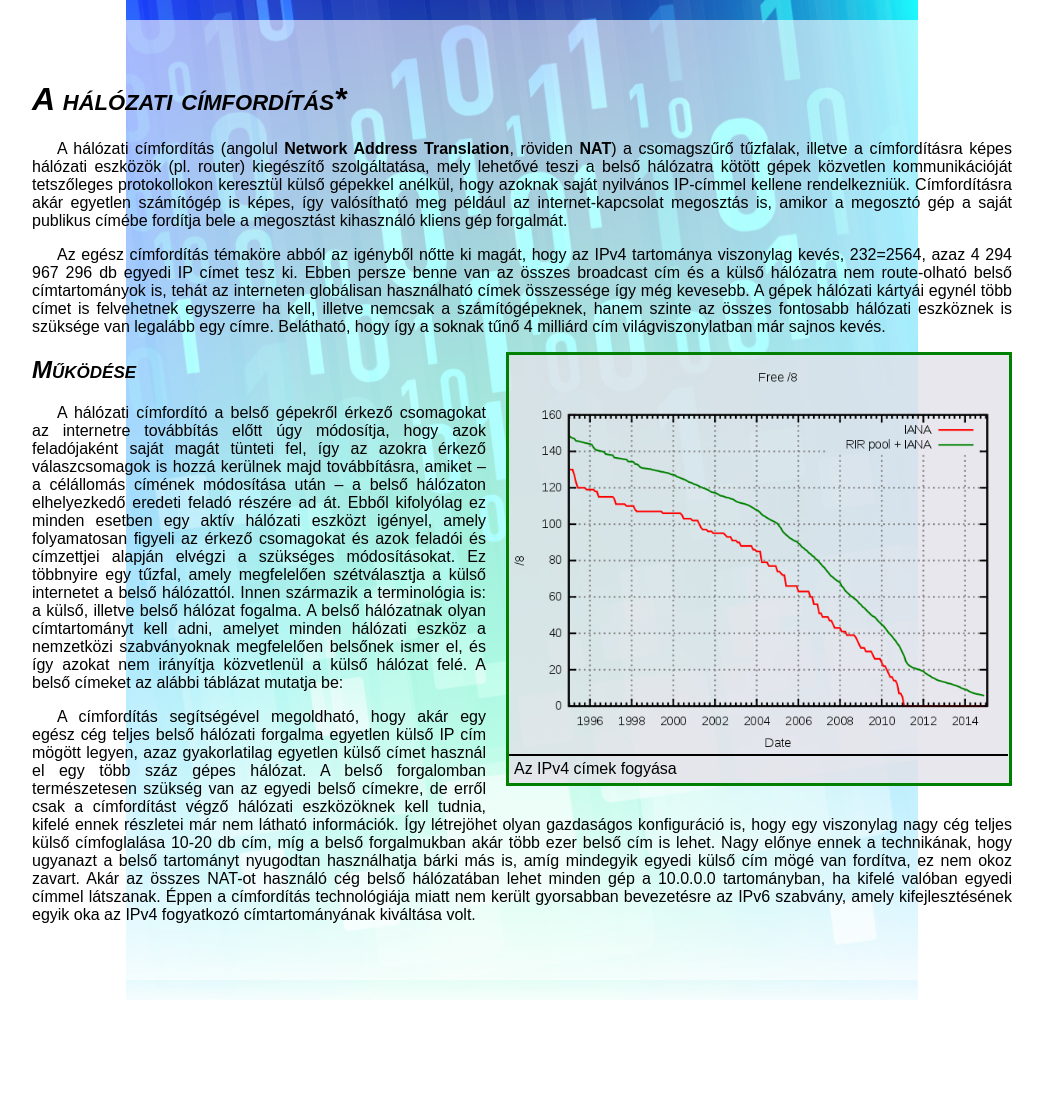
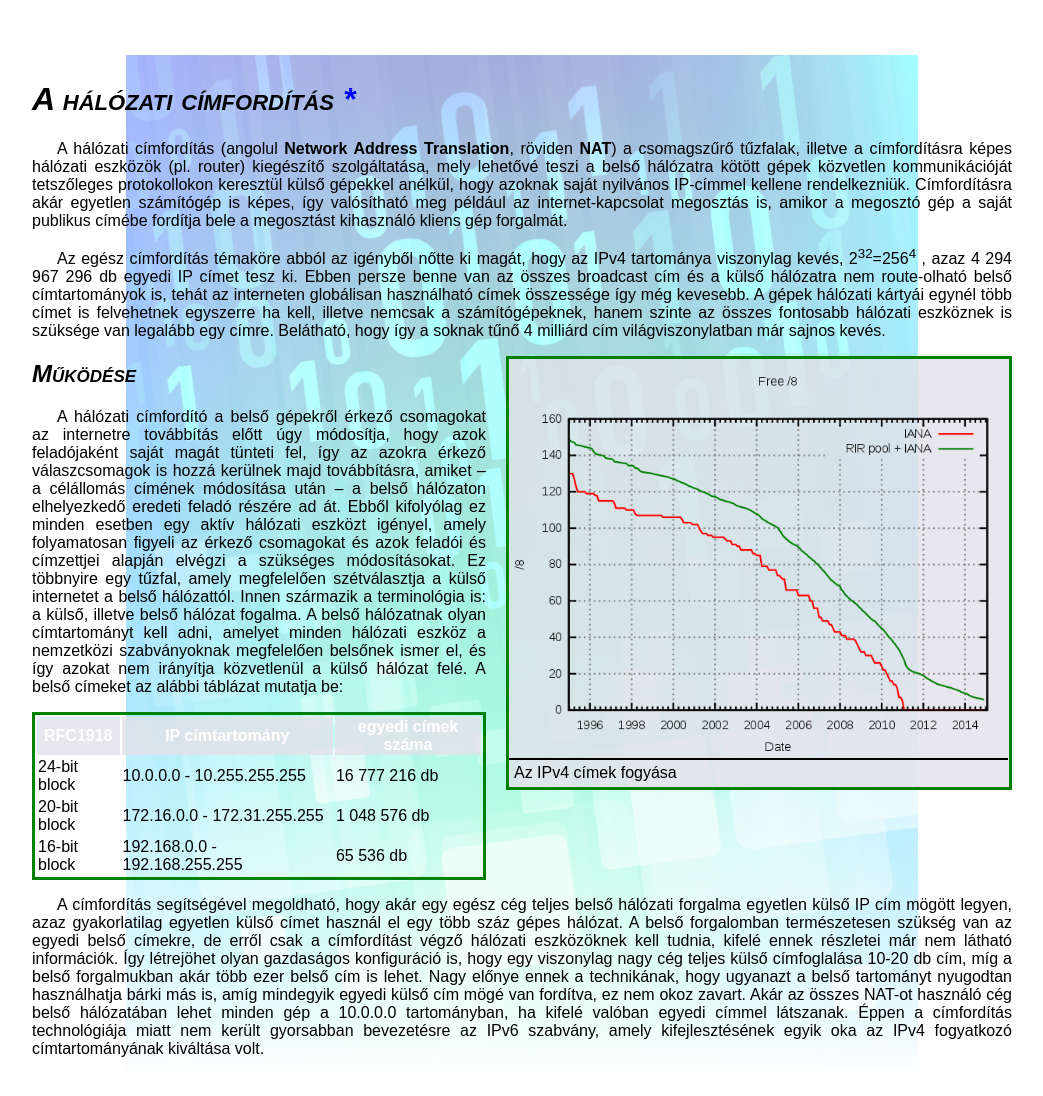
Before and after one commit to TheBossGoon/halozati_cimforditas, a plain HTML site: page index.html in a window 1280 px wide. Shown: the whole page, without its empty margins (118-1161 px from the left). Before the commit the page ends 1000 px from the top, so only its background shows below. Drawn offline with Linux system fonts and the light colour scheme.

Commit message:
9-11.feladat

```diff
--- a/index.html
+++ b/index.html
@@ -9,15 +9,42 @@
 
 <body>
   <div id="content">
-    <h1>A hálózati címfordítás*
+    <h1>A hálózati címfordítás <a href="https://hu.wikipedia.org/wiki/Hálózati_címfordítás" target="_blank">*</a>
     </h1>
     <p>A hálózati címfordítás (angolul <b>Network Address Translation</b>, röviden <b>NAT</b>) a csomagszűrő tűzfalak, illetve a címfordításra képes hálózati eszközök (pl. router) kiegészítő szolgáltatása, mely lehetővé teszi a belső hálózatra kötött gépek közvetlen kommunikációját tetszőleges protokollokon keresztül külső gépekkel anélkül, hogy azoknak saját nyilvános IP-címmel kellene rendelkezniük. Címfordításra akár egyetlen számítógép is képes, így valósítható meg például az internet-kapcsolat megosztás is, amikor a megosztó gép a saját publikus címébe fordítja bele a megosztást kihasználó kliens gép forgalmát. </p>
-    <p> Az egész címfordítás témaköre abból az igényből nőtte ki magát, hogy az IPv4 tartománya viszonylag kevés, 232=2564, azaz 4 294 967 296 db egyedi IP címet tesz ki. Ebben persze benne van az összes broadcast cím és a külső hálózatra nem route-olható belső címtartományok is, tehát az interneten globálisan használható címek összessége így még kevesebb. A gépek hálózati kártyái egynél több címet is felvehetnek egyszerre ha kell, illetve nemcsak a számítógépeknek, hanem szinte az összes fontosabb hálózati eszköznek is szüksége van legalább egy címre. Belátható, hogy így a soknak tűnő 4 milliárd cím világviszonylatban már sajnos kevés.</p>
+    <p> Az egész címfordítás témaköre abból az igényből nőtte ki magát, hogy az IPv4 tartománya viszonylag kevés, 2<sup>32</sup>=256<sup>4</sup> , azaz 4 294 967 296 db egyedi IP címet tesz ki. Ebben persze benne van az összes broadcast cím és a külső hálózatra nem route-olható belső címtartományok is, tehát az interneten globálisan használható címek összessége így még kevesebb. A gépek hálózati kártyái egynél több címet is felvehetnek egyszerre ha kell, illetve nemcsak a számítógépeknek, hanem szinte az összes fontosabb hálózati eszköznek is szüksége van legalább egy címre. Belátható, hogy így a soknak tűnő 4 milliárd cím világviszonylatban már sajnos kevés.</p>
     <div class="frame"><img src="ipv4fogyas.png" alt="IPcalypse" title="IPcalypse"><p class="imgtitle"></p>Az IPv4 címek fogyása</div>
     <h2>Működése</h2>
 
     <p>A hálózati címfordító a belső gépekről érkező csomagokat az internetre továbbítás előtt úgy módosítja, hogy azok feladójaként saját magát tünteti fel, így az azokra érkező válaszcsomagok is hozzá kerülnek majd továbbításra, amiket – a célállomás címének módosítása után – a belső hálózaton elhelyezkedő eredeti feladó részére ad át. Ebből kifolyólag ez minden esetben egy aktív hálózati eszközt igényel, amely folyamatosan figyeli az érkező csomagokat és azok feladói és címzettjei alapján elvégzi a szükséges módosításokat. Ez többnyire egy tűzfal, amely megfelelően szétválasztja a külső internetet a belső hálózattól. Innen származik a terminológia is: a külső, illetve belső hálózat fogalma. A belső hálózatnak olyan címtartományt kell adni, amelyet minden hálózati eszköz a nemzetközi szabványoknak megfelelően belsőnek ismer el, és így azokat nem irányítja közvetlenül a külső hálózat felé. A belső címeket az alábbi táblázat mutatja be:</p>
-
+    <table>
+      <tr>
+        <th>
+        RFC1918
+        </th>
+        <th>
+        IP címtartomány
+        </th>
+        <th>
+        egyedi címek száma
+        </th>
+      </tr>
+      <tr>
+        <td>24-bit block</td>
+        <td>10.0.0.0 - 10.255.255.255</td>
+        <td> 16 777 216 db</td>
+      </tr>
+      <tr>
+        <td>20-bit block</td>
+        <td>172.16.0.0 - 172.31.255.255</td>
+        <td>1 048 576 db</td>
+      </tr>
+      <tr>
+        <td>16-bit block</td>
+        <td>192.168.0.0 - 192.168.255.255</td>
+        <td>65 536 db</td>
+      </tr>
+    </table>
     <p>A címfordítás segítségével megoldható, hogy akár egy egész cég teljes belső hálózati forgalma egyetlen külső IP cím mögött legyen, azaz gyakorlatilag egyetlen külső címet használ el egy több száz gépes hálózat. A belső forgalomban természetesen szükség van az egyedi belső címekre, de erről csak a címfordítást végző hálózati eszközöknek kell tudnia, kifelé ennek részletei már nem látható információk. Így létrejöhet olyan gazdaságos konfiguráció is, hogy egy viszonylag nagy cég teljes külső címfoglalása 10-20 db cím, míg a belső forgalmukban akár több ezer belső cím is lehet. Nagy előnye ennek a technikának, hogy ugyanazt a belső tartományt nyugodtan használhatja bárki más is, amíg mindegyik egyedi külső cím mögé van fordítva, ez nem okoz zavart. Akár az összes NAT-ot használó cég belső hálózatában lehet minden gép a 10.0.0.0 tartományban, ha kifelé valóban egyedi címmel látszanak. Éppen a címfordítás technológiája miatt nem került gyorsabban bevezetésre az IPv6 szabvány, amely kifejlesztésének egyik oka az IPv4 fogyatkozó címtartományának kiváltása volt.</p>
 
   </div>
```
